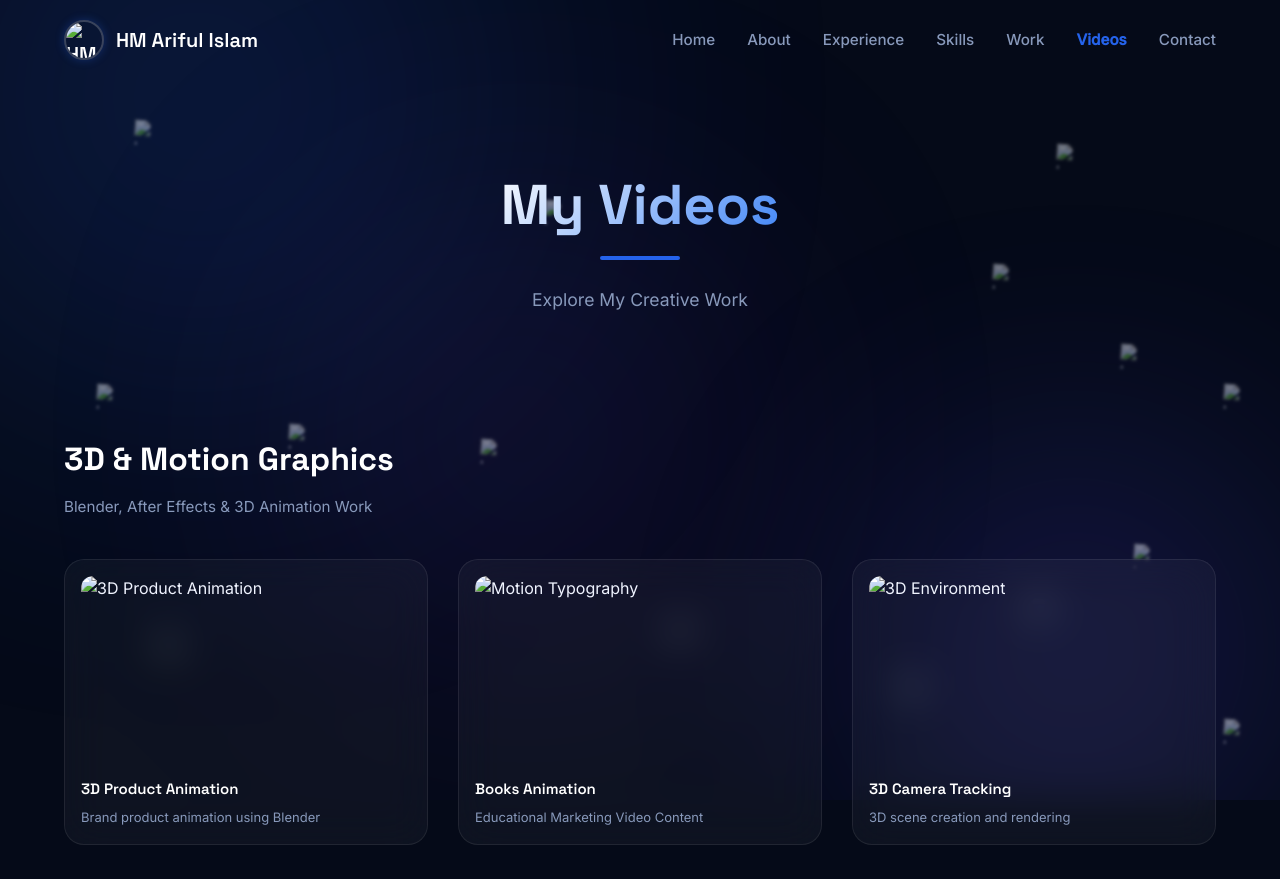
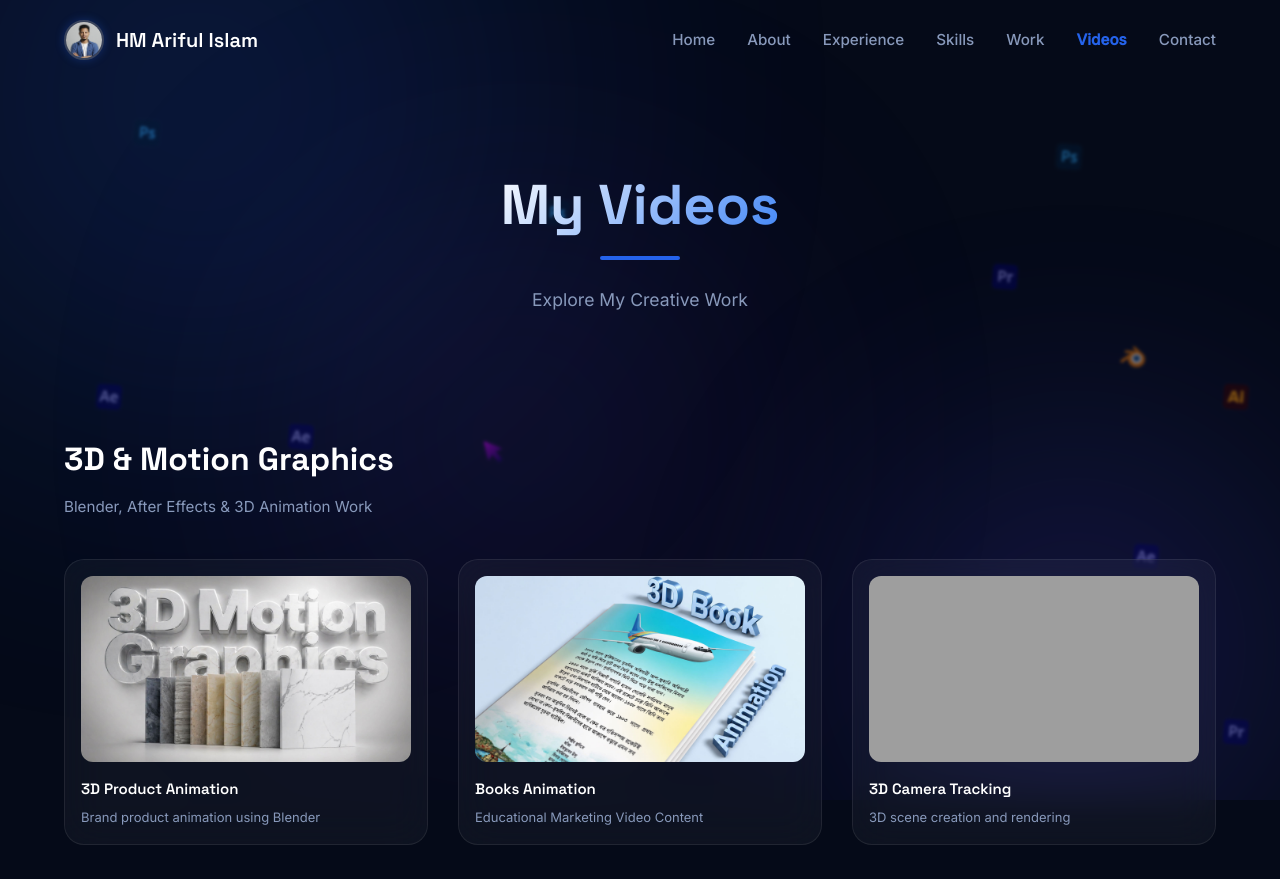
Before and after one commit to arifve71-hub/ariful-portfolio, a website: page ariful-portfolio/videos.html in a window 1280 px wide. Shown: the top 879 px of the page. Drawn offline with Linux system fonts and the light colour scheme; the site is published under a folder, as on GitHub Pages, so addresses that start at the root find nothing.

Commit message:
Add files via upload

```diff
--- a/ariful-portfolio/videos.html
+++ b/ariful-portfolio/videos.html
@@ -4,7 +4,7 @@
     <meta charset="UTF-8">
     <meta name="viewport" content="width=device-width, initial-scale=1.0">
     <title>My Videos | HM Ariful Islam</title>
-    <link rel="icon" type="image/x-icon" href="/logo.jpg">
+    <link rel="icon" type="image/x-icon" href="logo.jpg">
     <link rel="preconnect" href="https://fonts.googleapis.com">
     <link rel="preconnect" href="https://fonts.gstatic.com" crossorigin>
     <link href="https://fonts.googleapis.com/css2?family=Inter:wght@300;400;500&family=Space+Grotesk:wght@400;500;600;700&display=swap" rel="stylesheet">
@@ -551,27 +551,27 @@
     </div>
 
     <div class="editing-elements">
-        <div class="element el-1"><img src="/icon-2.png" alt="Icon"></div>
-        <div class="element el-2"><img src="/icon-3.png" alt="Icon"></div>
-        <div class="element el-3"><img src="/icon-4.png" alt="Icon"></div>
-        <div class="element el-4"><img src="/icon-5.png" alt="Icon"></div>
-        <div class="element el-5"><img src="/icon-6.png" alt="Icon"></div>
-        <div class="element el-6"><img src="/icon-2.png" alt="Icon"></div>
-        <div class="element el-7"><img src="/icon-3.png" alt="Icon"></div>
-        <div class="element el-8"><img src="/icon-4.png" alt="Icon"></div>
-        <div class="element el-1" style="top: 40%; left: 85%;"><img src="/icon-5.png" alt="Icon"></div>
-        <div class="element el-4" style="top: 75%; left: 50%;"><img src="/icon-6.png" alt="Icon"></div>
-        <div class="element el-3" style="top: 15%; left: 80%;"><img src="/icon-2.png" alt="Icon"></div>
-        <div class="element el-5" style="top: 45%; left: 5%;"><img src="/icon-3.png" alt="Icon"></div>
-        <div class="element" style="bottom: 10%; right: 5%;"><img src="/icon-4.png" alt="Icon"></div>
-        <div class="element el-9"><img src="/icon-1.png" alt="Icon"></div>
-        <div class="element el-10"><img src="/icon-7.png" alt="Icon"></div>
+        <div class="element el-1"><img src="icon-2.png" alt="Icon"></div>
+        <div class="element el-2"><img src="icon-3.png" alt="Icon"></div>
+        <div class="element el-3"><img src="icon-4.png" alt="Icon"></div>
+        <div class="element el-4"><img src="icon-5.png" alt="Icon"></div>
+        <div class="element el-5"><img src="icon-6.png" alt="Icon"></div>
+        <div class="element el-6"><img src="icon-2.png" alt="Icon"></div>
+        <div class="element el-7"><img src="icon-3.png" alt="Icon"></div>
+        <div class="element el-8"><img src="icon-4.png" alt="Icon"></div>
+        <div class="element el-1" style="top: 40%; left: 85%;"><img src="icon-5.png" alt="Icon"></div>
+        <div class="element el-4" style="top: 75%; left: 50%;"><img src="icon-6.png" alt="Icon"></div>
+        <div class="element el-3" style="top: 15%; left: 80%;"><img src="icon-2.png" alt="Icon"></div>
+        <div class="element el-5" style="top: 45%; left: 5%;"><img src="icon-3.png" alt="Icon"></div>
+        <div class="element" style="bottom: 10%; right: 5%;"><img src="icon-4.png" alt="Icon"></div>
+        <div class="element el-9"><img src="icon-1.png" alt="Icon"></div>
+        <div class="element el-10"><img src="icon-7.png" alt="Icon"></div>
     </div>
 
     <nav id="navbar">
         <div class="container">
             <a href="index.html" class="logo-box">
-                <img src="/logo.jpg" id="logo-img" alt="HM Ariful Islam Logo" loading="eager" decoding="sync">
+                <img src="logo.jpg" id="logo-img" alt="HM Ariful Islam Logo" loading="eager" decoding="sync">
                 <span>HM Ariful Islam</span>
             </a>
             <div class="nav-links">
@@ -604,7 +604,7 @@
             <div class="video-grid">
                 <div class="video-card scroll-reveal" data-video="FH8KyHcG28I">
                     <div class="thumbnail-container">
-                        <img src="/work-2.1.jpg" alt="3D Product Animation" loading="lazy" decoding="async">
+                        <img src="work-2.1.jpg" alt="3D Product Animation" loading="lazy" decoding="async">
                         <div class="play-overlay"></div>
                     </div>
                     <div class="video-info">
@@ -614,7 +614,7 @@
                 </div>
                 <div class="video-card scroll-reveal" data-video="RIU9WjnIDFk">
                     <div class="thumbnail-container">
-                        <img src="/work-2.2.jpg" alt="Motion Typography" loading="lazy" decoding="async">
+                        <img src="work-2.2.jpg" alt="Motion Typography" loading="lazy" decoding="async">
                         <div class="play-overlay"></div>
                     </div>
                     <div class="video-info">
@@ -624,7 +624,7 @@
                 </div>
                 <div class="video-card scroll-reveal" data-video="x5BrsGS077c">
                     <div class="thumbnail-container">
-                        <img src="/work-2.3.jpeg" alt="3D Environment" loading="lazy" decoding="async">
+                        <img src="work-2.3.jpeg" alt="3D Environment" loading="lazy" decoding="async">
                         <div class="play-overlay"></div>
                     </div>
                     <div class="video-info">
@@ -642,7 +642,7 @@
             <div class="video-grid">
                 <div class="video-card scroll-reveal" data-video="BirN5sHCYyo">
                     <div class="thumbnail-container">
-                        <img src="/work-1.jpg" alt="Commercial Video" loading="lazy" decoding="async">
+                        <img src="work-1.jpg" alt="Commercial Video" loading="lazy" decoding="async">
                         <div class="play-overlay"></div>
                     </div>
                     <div class="video-info">
@@ -652,7 +652,7 @@
                 </div>
                 <div class="video-card scroll-reveal" data-video="JDZMx4an49U">
                     <div class="thumbnail-container">
-                        <img src="/work-2.10.jpg" alt="Company Showcase" loading="lazy" decoding="async">
+                        <img src="work-2.10.jpg" alt="Company Showcase" loading="lazy" decoding="async">
                         <div class="play-overlay"></div>
                     </div>
                     <div class="video-info">
@@ -662,7 +662,7 @@
                 </div>
                 <div class="video-card scroll-reveal" data-video="-cGKxsVBlwM">
                     <div class="thumbnail-container">
-                        <img src="/work-5.jpg" alt="Product Presentation" loading="lazy" decoding="async">
+                        <img src="work-5.jpg" alt="Product Presentation" loading="lazy" decoding="async">
                         <div class="play-overlay"></div>
                     </div>
                     <div class="video-info">
@@ -680,7 +680,7 @@
             <div class="video-grid">
                 <div class="video-card scroll-reveal" data-video="D40yNDdGeD4">
                     <div class="thumbnail-container">
-                        <img src="/work-2.7.jpeg" alt="Facebook Ad" loading="lazy" decoding="async">
+                        <img src="work-2.7.jpeg" alt="Facebook Ad" loading="lazy" decoding="async">
                         <div class="play-overlay"></div>
                     </div>
                     <div class="video-info">
@@ -690,7 +690,7 @@
                 </div>
                 <div class="video-card scroll-reveal" data-video="HPKkxMWG5j8">
                     <div class="thumbnail-container">
-                        <img src="/work-2.8.png" alt="YouTube Content" loading="lazy" decoding="async">
+                        <img src="work-2.8.png" alt="YouTube Content" loading="lazy" decoding="async">
                         <div class="play-overlay"></div>
                     </div>
                     <div class="video-info">
@@ -700,7 +700,7 @@
                 </div>
                 <div class="video-card scroll-reveal" data-video="bKNu08uhZdI">
                     <div class="thumbnail-container">
-                        <img src="/work-2.9.jpeg" alt="Instagram Reel" loading="lazy" decoding="async">
+                        <img src="work-2.9.jpeg" alt="Instagram Reel" loading="lazy" decoding="async">
                         <div class="play-overlay"></div>
                     </div>
                     <div class="video-info">
@@ -718,7 +718,7 @@
             <div class="video-grid">
                 <div class="video-card scroll-reveal" data-video="R3J8Vw5WTfA">
                     <div class="thumbnail-container">
-                        <img src="/work-2.4.jpg" alt="AI Enhanced" loading="lazy" decoding="async">
+                        <img src="work-2.4.jpg" alt="AI Enhanced" loading="lazy" decoding="async">
                         <div class="play-overlay"></div>
                     </div>
                     <div class="video-info">
@@ -728,7 +728,7 @@
                 </div>
                 <div class="video-card scroll-reveal" data-video="WAmWNpMFdjQ">
                     <div class="thumbnail-container">
-                        <img src="/work-2.6.jpg" alt="AI Assisted Video" loading="lazy" decoding="async">
+                        <img src="work-2.6.jpg" alt="AI Assisted Video" loading="lazy" decoding="async">
                         <div class="play-overlay"></div>
                     </div>
                     <div class="video-info">
@@ -738,7 +738,7 @@
                 </div>
                 <div class="video-card scroll-reveal" data-video="5aoJkLHQM6w">
                     <div class="thumbnail-container">
-                        <img src="/work-2.12.jpg" alt="AI Workflow" loading="lazy" decoding="async">
+                        <img src="work-2.12.jpg" alt="AI Workflow" loading="lazy" decoding="async">
                         <div class="play-overlay"></div>
                     </div>
                     <div class="video-info">
```
Also changed, not shown: ariful-portfolio/index.html (+20 -20 lines), ariful-portfolio/icon-1.png (added), ariful-portfolio/icon-2.png (added), ariful-portfolio/icon-3.png (added), ariful-portfolio/icon-4.png (added), ariful-portfolio/icon-5.png (added), ariful-portfolio/icon-6.png (added), ariful-portfolio/icon-7.png (added).
